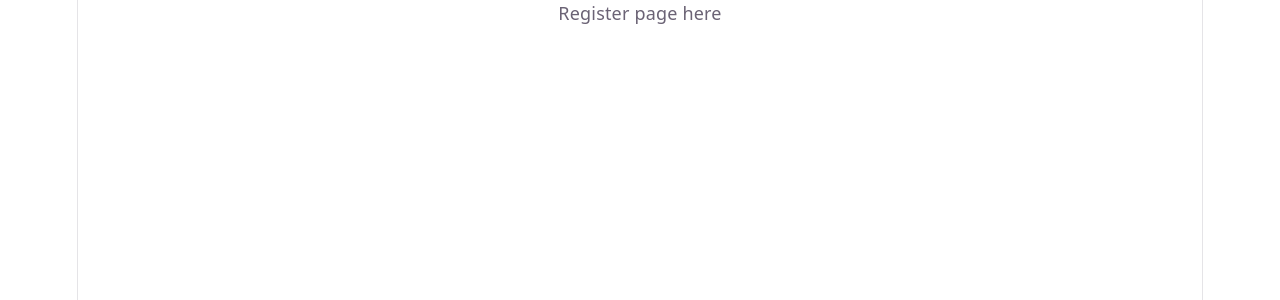
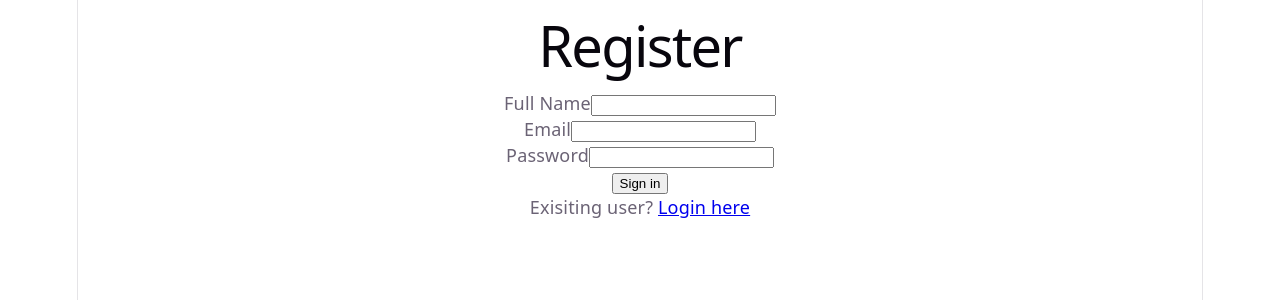
Before and after one commit to Garden-of-nedE/scheduler, a React app in the folder frontend/: page /register in a window 1280 px wide. Shown: the top 300 px of the page. Built offline with nearby package versions, Linux system fonts and the light colour scheme; no server answers; the HTML template or start-up script is replaced by a standard one.

Commit message:
feat: user registration page

```diff
--- a/frontend/src/App.jsx
+++ b/frontend/src/App.jsx
@@ -2,6 +2,7 @@ import React from 'react'
 import { Routes, Route, Navigate } from 'react-router-dom'
 import { useAuth } from './context/AuthContext.jsx'
 import Login from './pages/Login.jsx'
+import Register from './pages/Register.jsx'
 
 function PrivateRoute({ children }) {
   const {user, loading } = useAuth()
@@ -14,7 +15,7 @@ export default function App() {
   return (
     <Routes>
       <Route path = "/login" element = {<Login />} />
-      <Route path = "/register" element = {<div>Register page here</div>} />
+      <Route path = "/register" element = {<Register />} />
       <Route
         path = "/"
         element = {
--- /dev/null
+++ b/frontend/src/pages/Register.jsx
@@ -0,0 +1,74 @@
+import React, { useState } from 'react'
+import { Link, useNavigate } from 'react-router-dom'
+import { useAuth } from '../context/AuthContext.jsx'
+
+export default function Register() {
+    const { register } = useAuth()
+    const navigate = useNavigate()
+    const [email, setEmail] = useState('')
+    const [password, setPassword] = useState('')
+    const [fullName, setFullName] = useState('')
+    const [error, setError] = useState('')
+    const [submitting, setSubmitting] = useState(false)
+
+    async function handleSubmit(e) {
+        e.preventDefault()
+        setError('')
+        setSubmitting(true)
+        try {
+            await register(email, password, fullName)
+            navigate('/')
+        } catch (err) {
+            setError(err.response?.data?.detail || 'Could not register. Check your details & try again.')
+        } finally {
+            setSubmitting(false)
+        }
+    }
+
+    return (
+        <div>
+            <h1>Register</h1>
+
+            {error && <p style = {{ color: 'red' }}>{error}</p>}
+
+            <form onSubmit = {handleSubmit}>
+                <div>
+                    <label>Full Name</label>
+                    <input
+                        type = "text"
+                        value = {fullName}
+                        onChange = {(e) => setFullName(e.target.value)}
+                    />
+                </div>
+
+                <div>
+                    <label>Email</label>
+                    <input
+                        type = "email"
+                        required
+                        value = {email}
+                        onChange = {(e) => setEmail(e.target.value)}
+                    />
+                </div>
+
+                <div>
+                    <label>Password</label>
+                    <input
+                        type = "password"
+                        required
+                        value = {password}
+                        onChange = {(e) => setPassword(e.target.value)}
+                    />
+                </div>
+
+                <button type = "submit" disabled = {submitting}>
+                    {submitting ? 'Signing up ...' : 'Sign in'}
+                </button>
+            </form>
+
+            <p>
+                Exisiting user? <Link to = "/login"> Login here</Link>
+            </p>
+        </div>
+    )
+}
```
